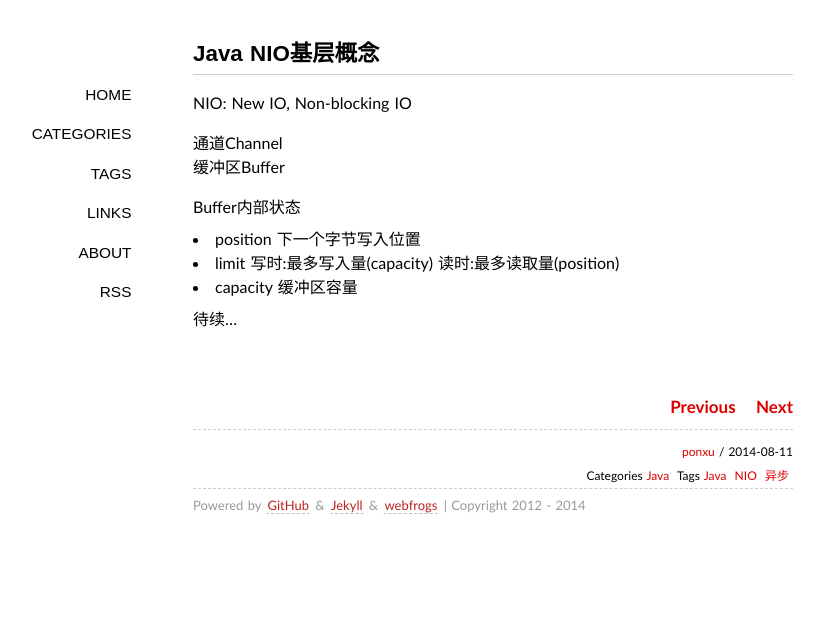
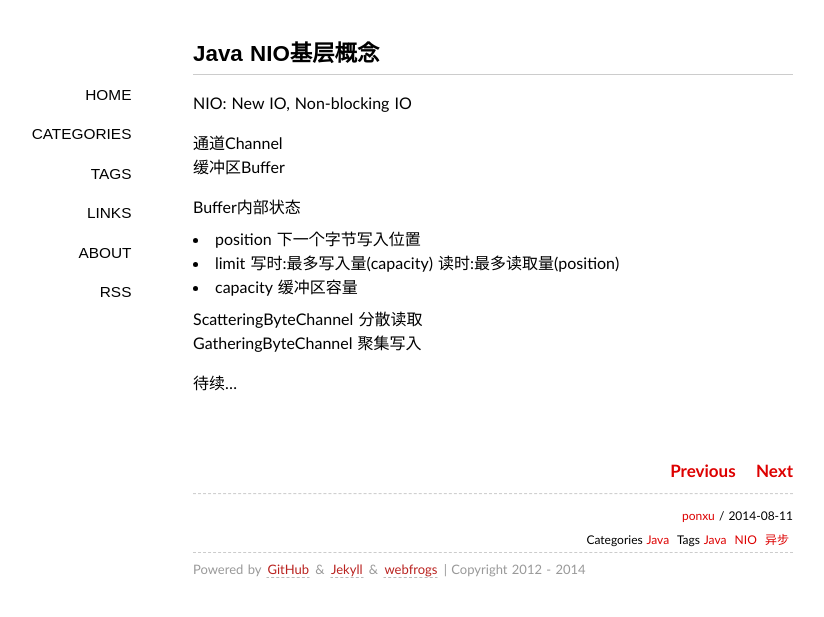
Before and after one commit to ponxu/ponxu.github.com, a Jekyll site: the page built from _posts/编程语言/Java/2014-08-11-Java-nio.md, in a window 1280 px wide. Shown: the top 617 px of the page, without its empty margins (147-971 px from the left). Built offline with Jekyll 4.4.1, drawn with Linux system fonts in a browser that asks for light colours; some web fonts are replaced; Markdown is read by kramdown in place of the engine named in the settings.

Commit message:
add post

```diff
--- a/_posts/编程语言/Java/2014-08-11-Java-nio.md
+++ b/_posts/编程语言/Java/2014-08-11-Java-nio.md
@@ -21,4 +21,8 @@ Buffer内部状态
  - capacity 缓冲区容量
 
 
+ScatteringByteChannel 分散读取
+GatheringByteChannel 聚集写入
+
+
 待续...
```
